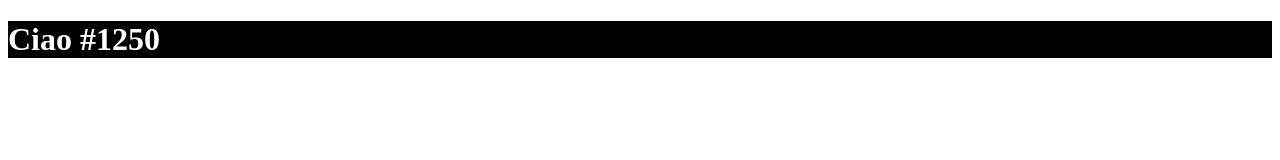
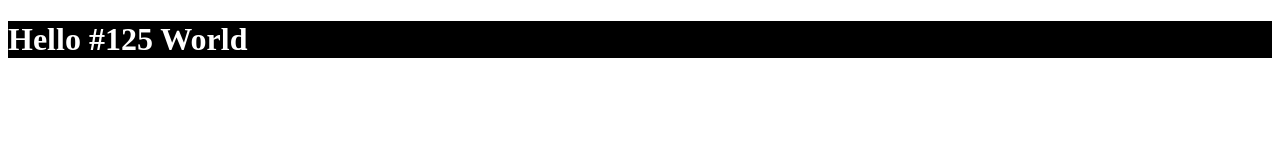
Before and after one commit to MassimilianoRocco/htmlcss-hello, a plain HTML site: page index.html in a window 1280 px wide. Drawn offline with Linux system fonts and the light colour scheme.

Commit message:
Modifica messaggio h1

```diff
--- a/index.html
+++ b/index.html
@@ -7,6 +7,6 @@
     <title>Hello#125</title>
 </head>
 <body>
-    <h1>Ciao #1250</h1>
+    <h1>Hello #125 World</h1>
 </body>
 </html>
```
